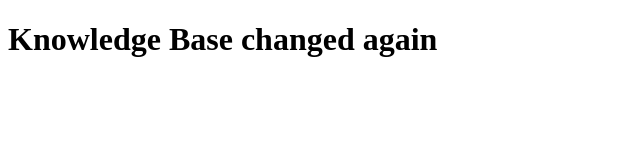
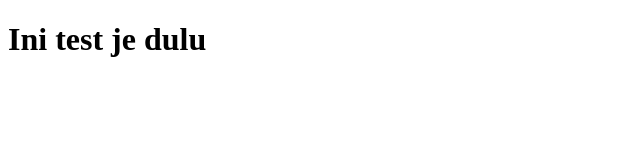
Before and after one commit to SyafiqEXP/Main, a plain HTML site: page index.html in a window 1280 px wide. Shown: the whole page, without its empty margins (0-640 px from the left). Drawn offline with Linux system fonts and the light colour scheme.

Commit message:
Update index.html

```diff
--- a/index.html
+++ b/index.html
@@ -5,6 +5,6 @@
     <title> Ark </title>
   </head>
   <body>
-    <h1> Knowledge Base changed again</h1>
+    <h1> Ini test je dulu</h1>
   </body>
 </html>
```
